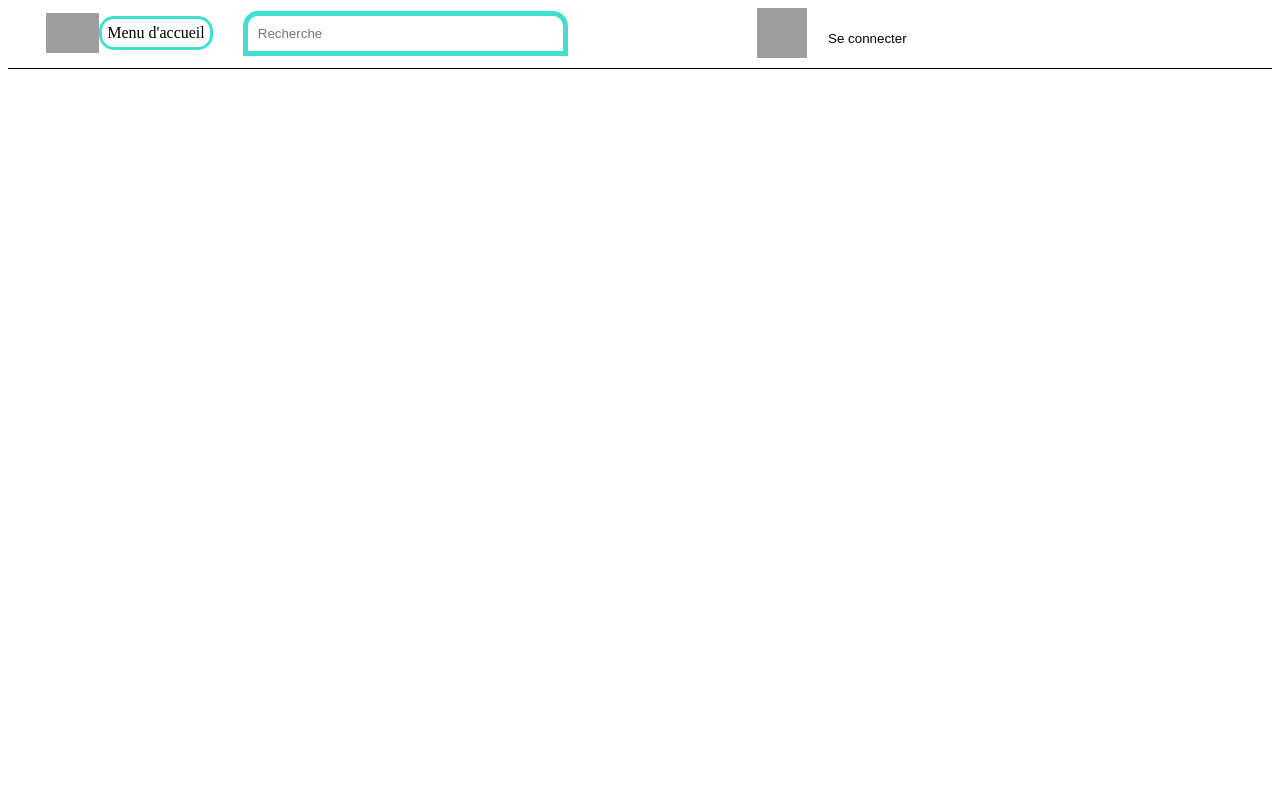
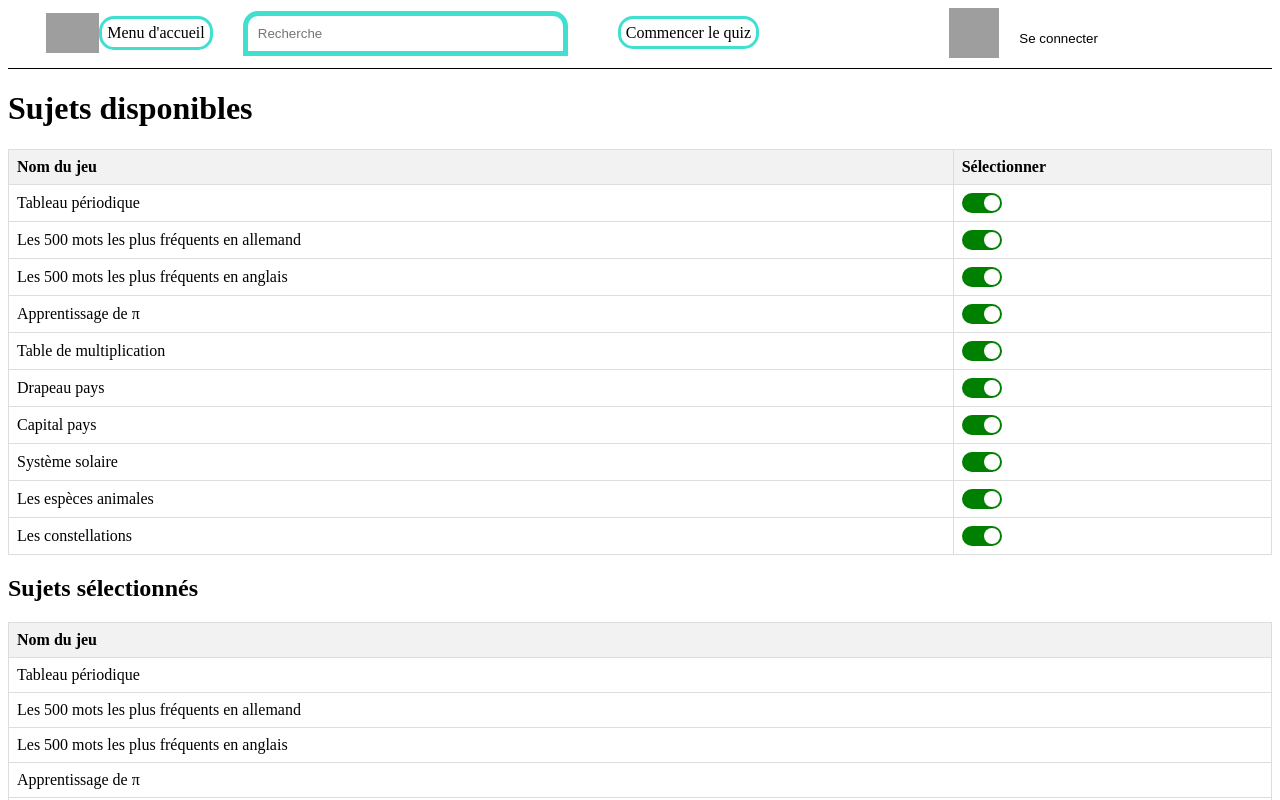
Before and after one commit to joaberch/Quiz, a Vue app in the folder Quiz/: page /start in a window 1280 px wide. Shown: the top 800 px of the page. Built offline with nearby package versions, Linux system fonts and the light colour scheme; grey boxes are pictures that could not be loaded.

Commit message:
feat: add the start of the quiz

```diff
--- a/Quiz/src/components/Global/Header.vue
+++ b/Quiz/src/components/Global/Header.vue
@@ -10,8 +10,9 @@ let selectedGame = ref("");
 //reactive reference, if the predicitive search is currently shown
 let isSearching = ref(false);
 
-const goToHomePage = () => {
-    router.push({ name: 'Home' });
+const goTo = (route) => {
+    console.log(route)
+    router.push({ name: route });
 }
 
 const navigateTo = () => {
@@ -91,7 +92,7 @@ function defineClass(allGames) {
     <nav>
         <!--Home menu-->
         <img id="hamburger" src="https://icon-library.com/images/hamburger-menu-icon-svg/hamburger-menu-icon-svg-8.jpg" height="40px">
-        <a @click="goToHomePage">Menu d'accueil</a>
+        <a @click="goTo('Home')">Menu d'accueil</a>
         <!--Search bar-->
         <div class="search">
             <input id="searchBar" type="text" placeholder="Recherche" autocomplete="off" v-model="selectedGame"
@@ -104,6 +105,10 @@ function defineClass(allGames) {
                 </span>
             </div>
         </div>
+        <!--Start quiz-->
+        <div class="start">
+            <a @click="goTo('start')">Commencer le quiz</a>
+        </div>
         <!--login-->
         <div class="login">
             <img src="https://cdn-icons-png.flaticon.com/128/2609/2609282.png" width="50px" height="50px">
@@ -112,6 +117,9 @@ function defineClass(allGames) {
     </nav>
 </template>
 <style scoped>
+.start {
+    margin-left: 50px;
+}
 /* Style for the login button */
 .login>button {
     margin-left: 10px;
--- a/Quiz/src/router/index.js
+++ b/Quiz/src/router/index.js
@@ -4,6 +4,11 @@ const routes = [
     path: '/',
     name: 'Home',
     component: () => import('../views/homeMenu.vue')
+  },
+  {
+    path: '/start',
+    name: 'start',
+    component: () => import("../views/start/start.vue")
   },
   {
     path: '/periodicTable',
--- /dev/null
+++ b/Quiz/src/views/start/start.vue
@@ -0,0 +1,134 @@
+<template>
+    <div>
+      <h1>Sujets disponibles</h1>
+      <table>
+        <thead>
+          <tr>
+            <th>Nom du jeu</th>
+            <th>Sélectionner</th>
+          </tr>
+        </thead>
+        <tbody>
+          <tr v-for="game in allGames" :key="game.source">
+            <td>{{ game.name }}</td>
+            <td>
+              <label class="switch">
+                <input
+                  type="checkbox"
+                  :checked="selectedGames.includes(game)"
+                  @change="toggleSelection(game)"
+                >
+                <span class="slider round"></span>
+              </label>
+            </td>
+          </tr>
+        </tbody>
+      </table>
+      <h2>Sujets sélectionnés</h2>
+      <table>
+        <thead>
+          <tr>
+            <th>Nom du jeu</th>
+          </tr>
+        </thead>
+        <tbody>
+          <tr v-for="game in selectedGames" :key="game.source">
+            <td>{{ game.name }}</td>
+          </tr>
+        </tbody>
+      </table>
+    </div>
+  </template>
+
+  <script setup>
+  import { ref } from 'vue';
+  import allGames from '../../utils/allGames.js';
+
+  const selectedGames = ref([...allGames.value]);
+
+  const toggleSelection = (game) => {
+    if (selectedGames.value.includes(game)) {
+      selectedGames.value = selectedGames.value.filter(g => g !== game);
+    } else {
+      selectedGames.value.push(game);
+    }
+  };
+  </script>
+
+  <style scoped>
+  ul {
+    padding: 0;
+  }
+
+  li {
+    margin-bottom: 10px;
+    padding: 2px;
+  }
+
+  table {
+    width: 100%;
+    border-collapse: collapse;
+    margin-bottom: 20px;
+  }
+
+  th, td {
+    border: 1px solid #ddd;
+    padding: 8px;
+    text-align: left;
+  }
+
+  th {
+    background-color: #f2f2f2;
+  }
+
+  .switch {
+    position: relative;
+    display: inline-block;
+    width: 40px;
+    height: 20px;
+  }
+
+  .switch input {
+    opacity: 0;
+    width: 0;
+    height: 0;
+  }
+
+  .slider {
+    position: absolute;
+    cursor: pointer;
+    top: 0;
+    left: 0;
+    right: 0;
+    bottom: 0;
+    background-color: red;
+    transition: .4s;
+  }
+
+  .slider:before {
+    position: absolute;
+    content: "";
+    height: 16px;
+    width: 16px;
+    left: 2px;
+    bottom: 2px;
+    background-color: white;
+    transition: .4s;
+  }
+
+  input:checked + .slider {
+    background-color: green;
+  }
+
+  input:checked + .slider:before {
+    transform: translateX(20px);
+  }
+
+  .slider.round {
+    border-radius: 20px;
+  }
+
+  .slider.round:before {
+    border-radius: 50%;
+  }
+  </style>
```
Also changed, not shown: Quiz/src/components/start/gameSelection.vue (added, +49 -0 lines).
